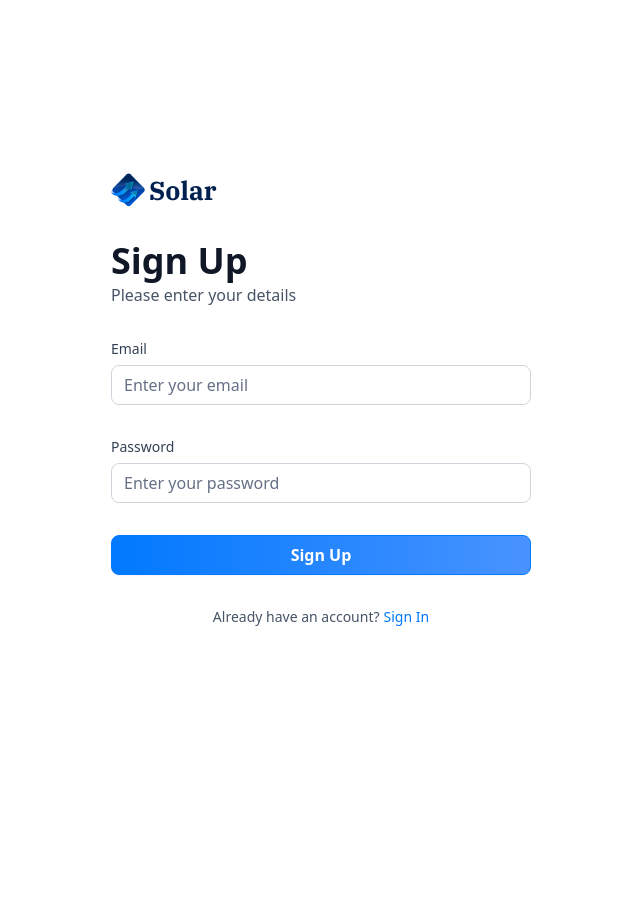
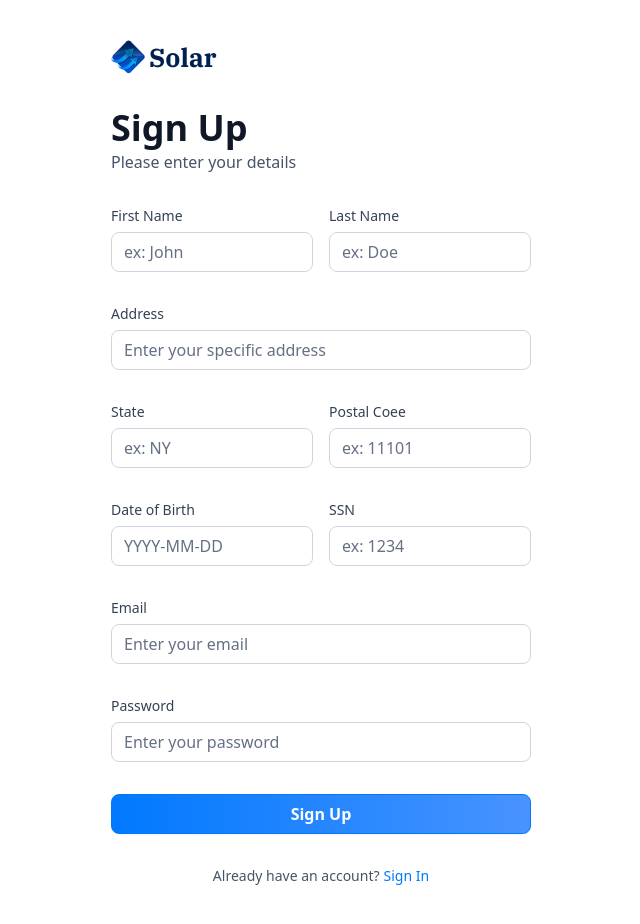
Before and after one commit to wylouuu/Solar-Banking_App, a Next.js app: page /sign-up in a window 1280 px wide. Shown: the whole page, without its empty margins (319-959 px from the left). Before the commit the page ends 800 px from the top, so only its background shows below. Built offline with nearby package versions, Linux system fonts and the light colour scheme.

Commit message:
implement sign-up screen layout

```diff
--- a/components/AuthForm.tsx
+++ b/components/AuthForm.tsx
@@ -15,9 +15,11 @@
 	const [user, setUser] = useState(null);
 	const [isLoading, setIsLoading] = useState(false);
 
+	const formSchema = authFormSchema(type);
+
 	// 1. Define your form.
-	const form = useForm<z.infer<typeof authFormSchema>>({
-		resolver: zodResolver(authFormSchema),
+	const form = useForm<z.infer<typeof formSchema>>({
+		resolver: zodResolver(formSchema),
 		defaultValues: {
 			email: '',
 			password: '',
@@ -25,7 +27,7 @@
 	});
 
 	// 2. Define a submit handler.
-	function onSubmit(values: z.infer<typeof authFormSchema>) {
+	function onSubmit(values: z.infer<typeof formSchema>) {
 		// Do something with the form values.
 		// ✅ This will be type-safe and validated.
 		setIsLoading(true);
@@ -65,6 +67,60 @@
 				<>
 					<Form {...form}>
 						<form onSubmit={form.handleSubmit(onSubmit)} className='space-y-8'>
+							{type === 'sign-up' && (
+								<>
+									<div className='flex gap-4'>
+										<CustomInput
+											control={form.control}
+											name='firstName'
+											label='First Name'
+											placeholder='ex: John'
+										/>
+										<CustomInput
+											control={form.control}
+											name='lastName'
+											label='Last Name'
+											placeholder='ex: Doe'
+										/>
+									</div>
+									<CustomInput
+										control={form.control}
+										name='address1'
+										label='Address'
+										placeholder='Enter your specific address'
+									/>
+									<div className='flex gap-4'>
+										<CustomInput
+											control={form.control}
+											name='state'
+											label='State'
+											placeholder='ex: NY'
+										/>
+										<CustomInput
+											control={form.control}
+											name='postalCode'
+											label='Postal Coee'
+											placeholder='ex: 11101'
+										/>
+									</div>
+
+									<div className='flex gap-4'>
+										<CustomInput
+											control={form.control}
+											name='dateOfBirth'
+											label='Date of Birth'
+											placeholder='YYYY-MM-DD'
+										/>
+										<CustomInput
+											control={form.control}
+											name='ssn'
+											label='SSN'
+											placeholder='ex: 1234'
+										/>
+									</div>
+								</>
+							)}
+
 							<CustomInput
 								control={form.control}
 								name='email'
--- a/components/CustomInput.tsx
+++ b/components/CustomInput.tsx
@@ -9,9 +9,11 @@
 import { Control, FieldPath } from 'react-hook-form';
 import { z } from 'zod';
 
+const formSchema = authFormSchema('sign-up');
+
 interface CustomInputProps {
-	control: Control<z.infer<typeof authFormSchema>>;
-	name: FieldPath<z.infer<typeof authFormSchema>>;
+	control: Control<z.infer<typeof formSchema>>;
+	name: FieldPath<z.infer<typeof formSchema>>;
 	label: string;
 	placeholder: string;
 }
--- a/lib/utils.ts
+++ b/lib/utils.ts
@@ -195,7 +195,19 @@
 	return date > twoDaysAgo ? 'Processing' : 'Success';
 };
 
-export const authFormSchema = z.object({
-	email: z.string().email(),
-	password: z.string().min(8),
-});
+export const authFormSchema = (type: string) =>
+	z.object({
+		//sign up
+		firstName: type === 'sign-in' ? z.string().optional() : z.string().min(3),
+		lastName: type === 'sign-in' ? z.string().optional() : z.string().min(3),
+		address1: type === 'sign-in' ? z.string().optional() : z.string().max(50),
+		state:
+			type === 'sign-in' ? z.string().optional() : z.string().min(1).max(3),
+		postalCode:
+			type === 'sign-in' ? z.string().optional() : z.string().min(3).max(6),
+		dateOfBirth: type === 'sign-in' ? z.string().optional() : z.string().min(3),
+		ssn: type === 'sign-in' ? z.string().optional() : z.string().min(3),
+		//both
+		email: z.string().email(),
+		password: z.string().min(8),
+	});
```
